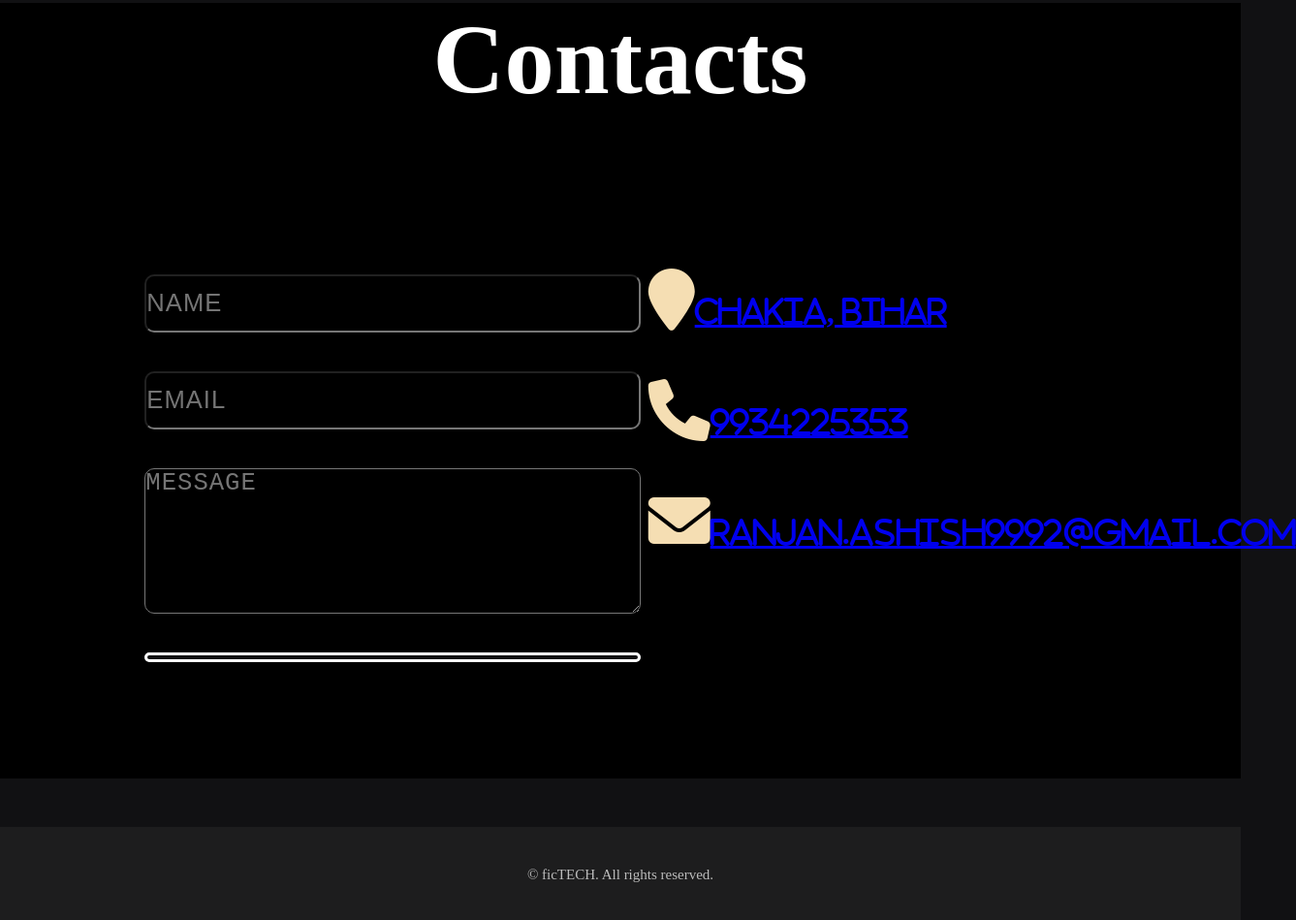
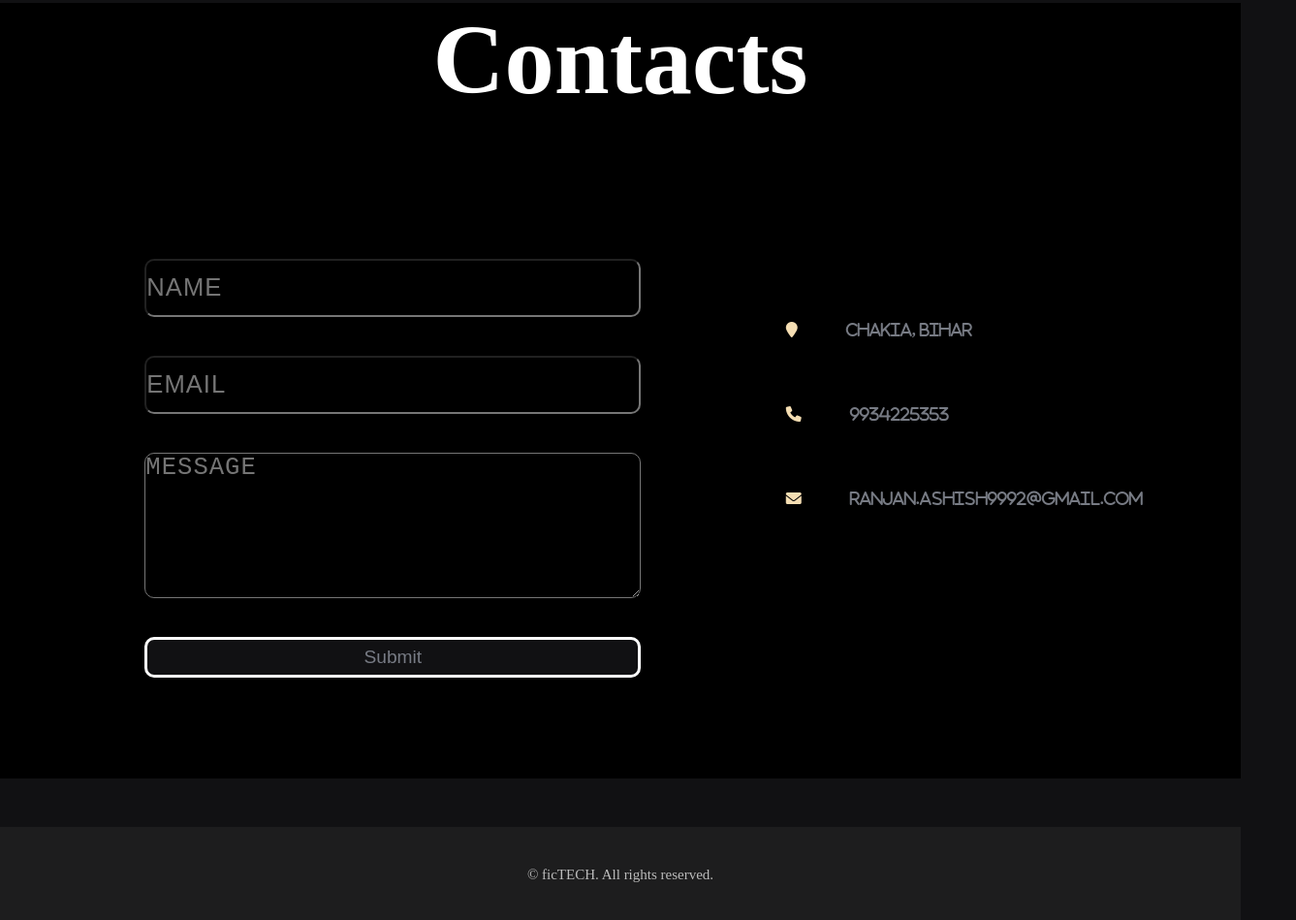
Before and after one commit to AshishNith/MyWebsite, a plain HTML site: page index.html in a window 1280 px wide. Shown: the part 5347-6296 px from the top of the page at 97% size, 1337 px wide, since content can reach past the window. Drawn offline with nearby package versions, Linux system fonts and the light colour scheme.

Commit message:
change the button and contact section layout

```diff
--- a/css/styles.css
+++ b/css/styles.css
@@ -790,6 +790,13 @@ textarea {
   height: 150px;
 }
 
+.submit-button{
+  font-size: 100px;
+  /* width: 100px;
+  height: 50px; */
+  /* background-color: white; */
+  /* margin-left: 43%; */
+}
 
 .contacts-right{
   width: 30%;
@@ -797,19 +804,35 @@ textarea {
   /* background-color: red; */
   display: flex;
   flex-direction: column;
-  align-items: center;
+  align-items: flex-start;
   justify-content: center;
 
 
 }
 
 .contact-list{
+  list-style: none;
   color: wheat;
-  font-size: 3rem;
   display: flex;
   flex-direction: column;
   gap: 50px;
+
+
 }
+
+
+.contact-list a {
+  font-size: 0.5rem;
+  text-decoration: none;
+  color: var(--color3);
+  padding-left: 50px;
+
+}
+.contact-list i{
+  font-size: 0.5rem;
+
+}
+
 
 
 
--- a/index.html
+++ b/index.html
@@ -275,7 +275,7 @@
 
                         <textarea id="message-box" class="form-control" rows="10" placeholder="MESSAGE" name="message" required></textarea>
 
-                        <button class="submit-button"></button>
+                        <button class="submit-button"><a href="">Submit</a></button>
                     </form>
 
                 </div>
```
